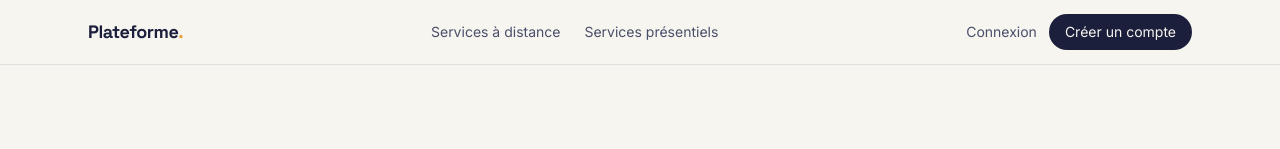
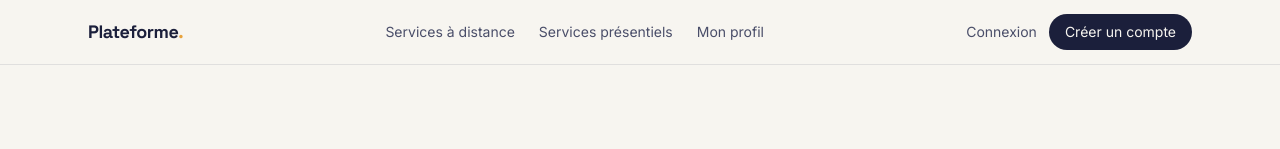
Before and after one commit to BAVAELISEE/PHAYO-plateforme, a Next.js app: page /register in a window 1280 px wide. Shown: the top 149 px of the page. Built offline with nearby package versions, Linux system fonts and the light colour scheme; no server answers.

Commit message:
Update Header.js

```diff
--- a/components/Header.js
+++ b/components/Header.js
@@ -10,6 +10,7 @@ export default function Header() {
         <nav className="hidden md:flex items-center gap-6 font-body text-sm text-slate">
           <Link href="/services/distance" className="hover:text-ink">Services à distance</Link>
           <Link href="/services/presentiel" className="hover:text-ink">Services présentiels</Link>
+          <Link href="/profil" className="hover:text-ink">Mon profil</Link>
         </nav>
         <div className="flex items-center gap-3">
           <Link href="/login" className="text-sm text-slate hover:text-ink">Connexion</Link>
```
